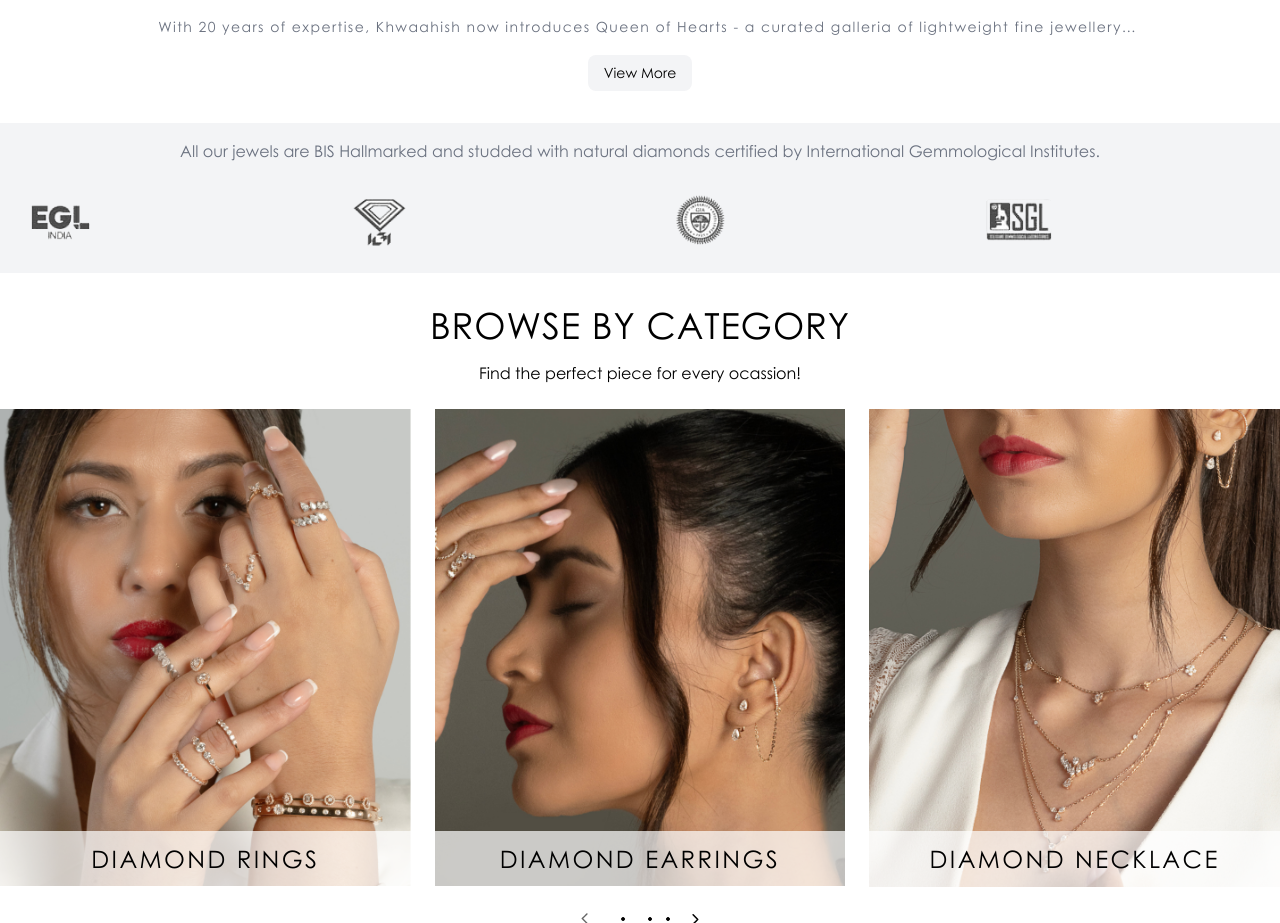
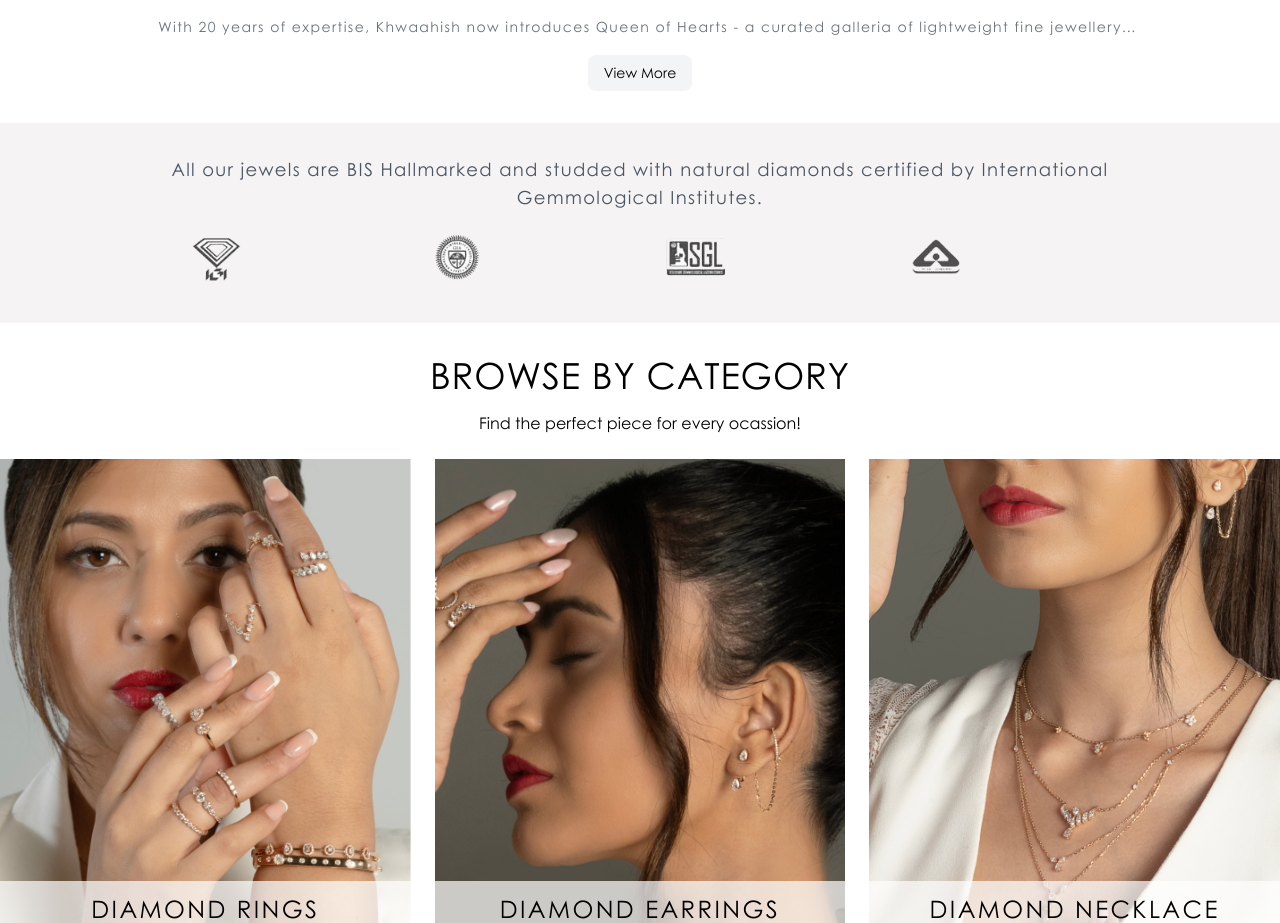
Before and after one commit to Usaid619/qoh, a Next.js app: page / in a window 1280 px wide. Shown: the part 861-1784 px from the top of the page. Built offline with nearby package versions, Linux system fonts and the light colour scheme; no server answers.

Commit message:
changed hallmarks

```diff
--- a/src/components/ui/CertificationMarquee.js
+++ b/src/components/ui/CertificationMarquee.js
@@ -1,55 +1,36 @@
-"use client";
 
-import React, { useState } from "react";
-import useEmblaCarousel from "embla-carousel-react";
-import AutoScroll from "embla-carousel-auto-scroll";
-import Autoplay from "embla-carousel-autoplay";
-import { usePathname } from "next/navigation";
-import Image from "next/image";
+
+import React from 'react'
+import useEmblaCarousel from 'embla-carousel-react'
+import AutoScroll from 'embla-carousel-auto-scroll'
+// import Autoplay from 'embla-carousel-autoplay'
 
 // Logic to be written
-const CertificationMarquee = ({ options }) => {
-  const location = usePathname();
-  const [emblaRef, emblaApi] = useEmblaCarousel(options,[
-    AutoScroll({
-      playOnInit: true,
-      stopOnInteraction: false,
-      startDelay: 0,
-      speed: 1.4,
-    }),
-  ]);
-  const [isPlaying, setIsPlaying] = useState(false);
+const CertificationMarquee = ({slides,options}) => {
+  const [emblaRef, emblaApi] = useEmblaCarousel(options, [
+    AutoScroll({ playOnInit: true , stopOnInteraction: false, startDelay:0, speed:1.6,})
+  ])
+  // const [isPlaying, setIsPlaying] = useState(false)
 
-  const slides=[{
-    imageUrl:"/assets/images/certifications/certification-1.png"},
-    {imageUrl:"/assets/images/certifications/certification-2.png"},
-    {imageUrl:"/assets/images/certifications/certification-3.png"},
-    {imageUrl:"/assets/images/certifications/certification-4.png"},
-    {imageUrl:"/assets/images/certifications/certification-5.png"},
-    {imageUrl:"/assets/images/certifications/certification-6.png"}]
+
 
   return (
-    <div className="cursor-grab embla w-full">
-      <div className="embla__viewport overflow-hidden relative" ref={emblaRef}>
-        <div className=" embla__container flex">
-          {slides.map((slide, index) => (
-            <div
-              className=" flex-shrink-0 flex-grow-0 basis-2/4 md:basis-1/4"
-              key={index}
-            >
-              <div className="relative h-14 w-full xs:h-[70px] xs:w-full 3xl:h-[90px] 3xl:w-full 4xl:h-36 4xl:w-full">
-                <Image
-              fill
-              className="object-contain"
-              alt="certification"
-              src={slide.imageUrl} />
-              </div>
+    <div className="cursor-grab embla sm:w-9/12 w-full relative 3xl:py-7">
+      <div className="embla__viewport relative" ref={emblaRef}>
+        <div className="  embla__container">
+          {slides.map((slide,index) => (
+            <div className=" flex-shrink-0 flex-grow-0 basis-2/4 flex justify-center md:basis-1/4" key={index}>
+
+              <img src={slide.imageUrl} alt='images' className='h-14 sm:h-16' />
+
             </div>
           ))}
         </div>
+        {/* <div className=" bg-gradient-to-r from-gray-50 from-40% to-gray-100/10 w-2/12  sm:w-1/12 left-0 top-0  absolute inset-0"></div> */}
+        {/* <div className=" bg-gradient-to-r from-gray-100/10 to-40% to-gray-50  w-2/12  sm:w-1/12 h-full top-0 right-0  absolute "></div> */}
       </div>
     </div>
-  );
-};
+  )
+}
 
-export default CertificationMarquee;
+export default CertificationMarquee
--- a/src/components/ui/Hallmarks.js
+++ b/src/components/ui/Hallmarks.js
@@ -1,27 +1,31 @@
-"use client";
+'use client'
 
-import CertificationMarquee from "./CertificationMarquee";
-import { usePathname } from "next/navigation";
+import CertificationMarquee from './CertificationMarquee';
+// import CtaButton from './CtaButton';
+import { usePathname } from 'next/navigation';
 
-const Hallmarks = ({data}) => {
-  const pathname = usePathname();
-  // console.log(data)
+const slides=[{
+  imageUrl:"/assets/images/certifications/certification-1.png"},
+  {imageUrl:"/assets/images/certifications/certification-2.png"},
+  {imageUrl:"/assets/images/certifications/certification-3.png"},
+  {imageUrl:"/assets/images/certifications/certification-4.png"},
+  {imageUrl:"/assets/images/certifications/certification-5.png"},
+  {imageUrl:"/assets/images/certifications/certification-6.png"}]
+
+
+const Hallmarks = () => {
+  const pathName = usePathname()
+  // const {desc,images} = hallmarkData
+
+  const pathname = usePathname()
 
   return (
-    <div
-      className={`bg-gray-100 text-gray-500 flex flex-col items-center gap-2 py-4
-      escape
-      md:gap-6 w-full
-      `}
-    >
-      <span
-        className="text-center font-normal w-full md:max-w-[90%] px-5
-
-       typo-body"
-      >
+    <div className={`bg-[#f5f3f3] text-gray-600 flex flex-col items-center gap-4 py-8 w-full `}>
+      <span className='max-w-[1280px] 4xl:text-3xl text-center text-[15px] md:text-lg font-normal 3xl:text-[25px]  leading-[1.8] tracking-[1.3px] md:max-w-[80%] px-10'>
         All our jewels are BIS Hallmarked and studded with natural diamonds certified by International Gemmological Institutes.
       </span>
-      <CertificationMarquee options={{ loop: true }} />
+      <CertificationMarquee slides={slides} options={{ loop: true }} />
+      {/* <CtaButton text={"About Us"}/> */}
     </div>
   );
 };
```
